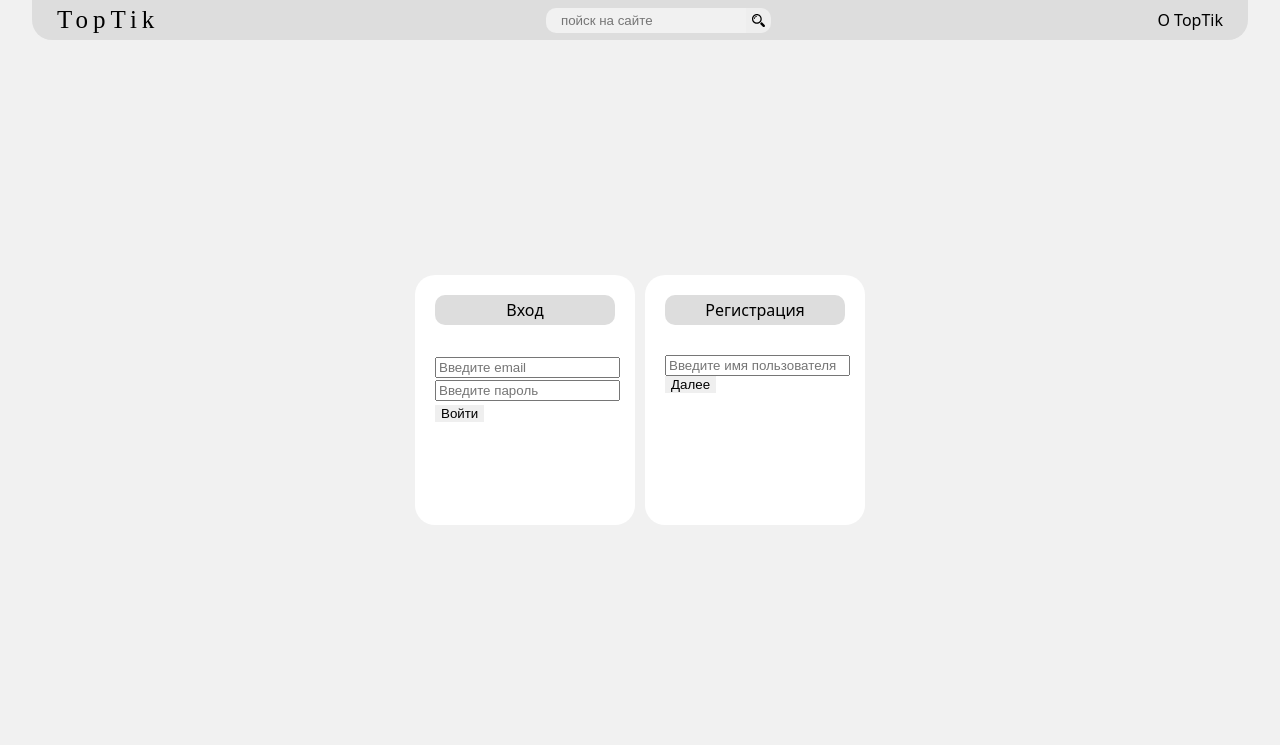
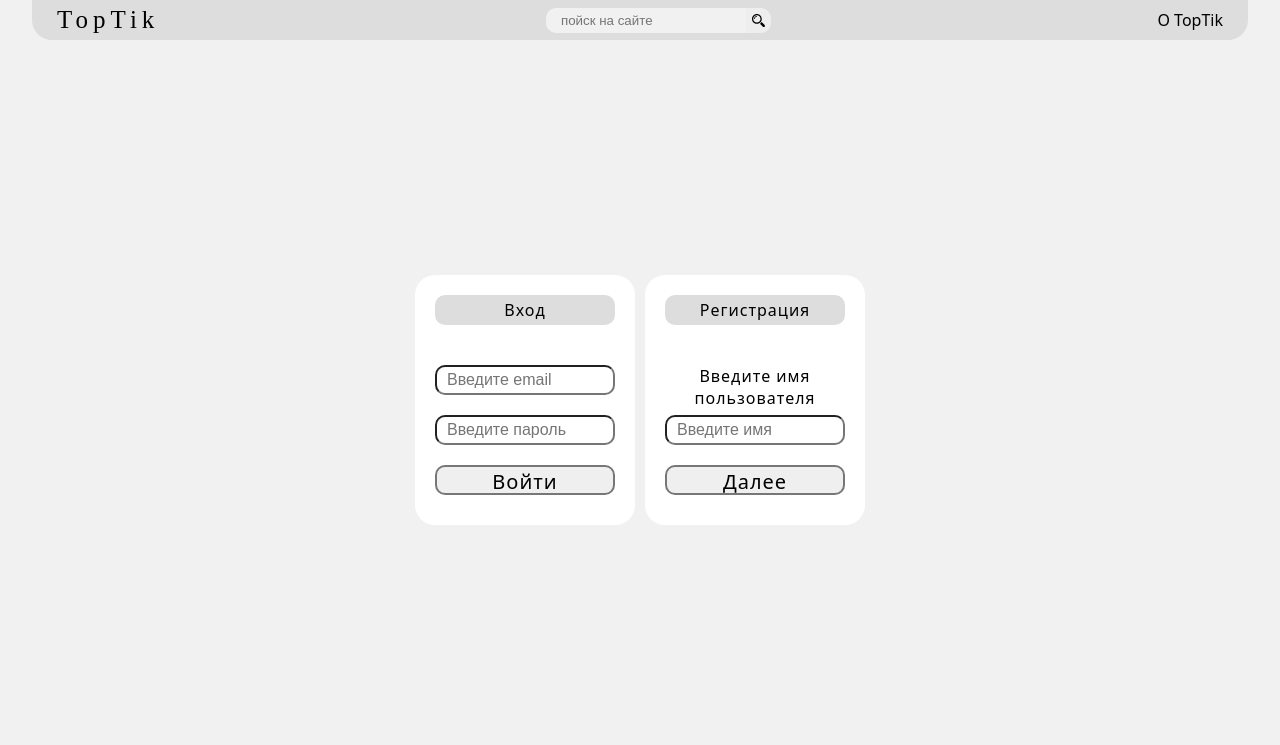
Before and after one commit to TolyaLQs/TopTik, a Django app: page /login/ in a window 1280 px wide. Shown: the top 745 px of the page. Run offline with Django 3.2, Linux system fonts and the light colour scheme; some web fonts are replaced.

Commit message:
new commit 1.7

```diff
--- a/static/css/user/login.css
+++ b/static/css/user/login.css
@@ -13,6 +13,7 @@
     width: 100%;
     margin-bottom: 20px;
     background-color: #fff;
+    letter-spacing: 1px;
 }
 
 .login-register .title span{
@@ -38,9 +39,14 @@
 }
 
 .login-register .form-login form{
+    height: 100%;
     margin-top: 10px;
     width: 100%;
-
+    display: flex;
+    flex-direction: column;
+    align-items: start;
+    justify-content: space-around;
+    position: relative;
 }
 
 .login-register .form-register{
@@ -62,5 +68,38 @@
     display: flex;
     flex-direction: column;
     align-items: start;
-    justify-content: space-end;
+    justify-content: space-around;
+    position: relative;
 }
+
+.login-register input{
+    height: 30px;
+    width: 100%;
+    border-radius: 10px;
+    padding: 0 0 0 10px;
+    font-size: 16px;
+}
+
+.login-register .error{
+    width:100%;
+    height: 30px;
+    color:red;
+    letter-spacing: 1px;
+}
+
+.login-register .err{
+    width:100%;
+    height: 30px;
+    text-align:center;
+    letter-spacing: 1px;
+}
+
+.login-register button{
+    height:30px;
+    width: 100%;
+    border-radius: 10px;
+    border: 2px rgba(0, 0, 0, 0.5) solid;
+    font-family: 'Noto Sans', sans-serif;
+    font-size:20px;
+    letter-spacing: 1px;
+}
--- /dev/null
+++ b/static/js/login.js
@@ -0,0 +1,7 @@
+window.onload = function(){
+    input = document.querySelectorAll('input');
+    input.forEach(function(el){
+        console.log(el.type);
+
+    })
+}
--- a/user/templates/user/login.html
+++ b/user/templates/user/login.html
@@ -16,9 +16,7 @@
                 <span>Вход</span>
             </div>
             <form class="login" method="post">
-                {% if error %}
-                    {{error}}
-                {% endif%}
+
                 {% csrf_token %}
                 <input type="email" placeholder="Введите email" name="email" required>
                 <input type="password" placeholder="Введите пароль" name="password" required>
@@ -31,10 +29,14 @@
             </div>
             <form class="register" method="post">
                 {% if error1 %}
-                    {{error1}}
+                <div class="error">{{error1}}</div>
+                {% elif error %}
+                    <div class="error">{{error}}</div>
+                {% else %}
+                    <div class="err">Введите имя пользователя</div>
                 {% endif%}
                 {% csrf_token %}
-                <input type="text" placeholder="Введите имя пользователя" name="username" required>
+                <input type="text" placeholder="Введите имя" name="username" required>
                 <button type="submit" class="btn-register">Далее</button>
             </form>
         </div>
@@ -42,5 +44,5 @@
 {% endblock %}
 
 {% block js %}
-
+<script src="/static/js/login.js"></script>
 {% endblock %}
--- a/user/templates/user/register.html
+++ b/user/templates/user/register.html
@@ -15,7 +15,10 @@
             <span>Регистрация</span>
         </div>
         {% csrf_token %}
-        {{ register_form.as_p }}
+        <div class="step-1"></div>
+        <div class="step-2"></div>
+        <div class="step-3"></div>
+        {{ register_form}}
         <button type="submit">Зарегистрироваться</button>
     </form>
 </div>
```
Also changed, not shown: static/js/register.js (+33 -0 lines), user/forms.py (+4 -3 lines).
